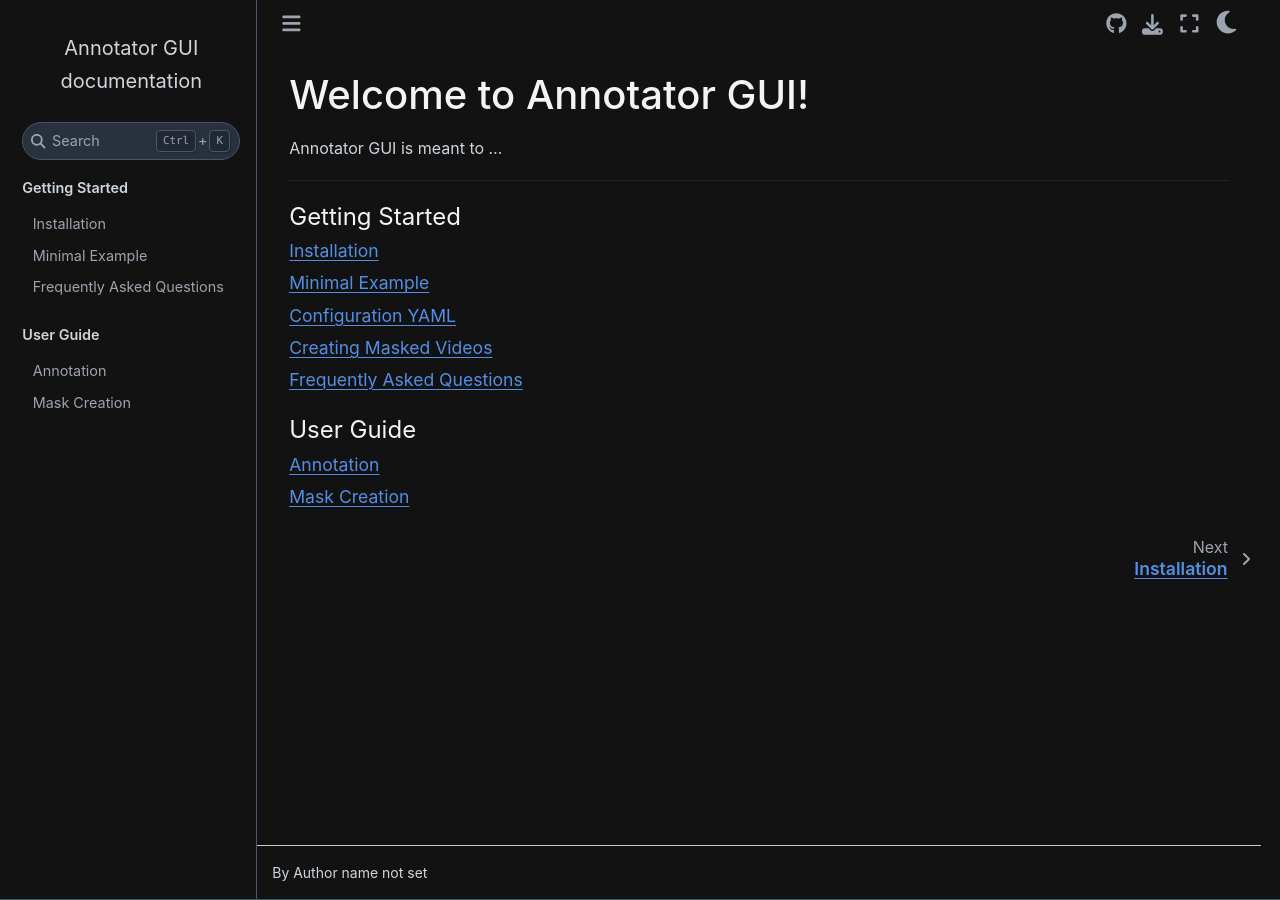
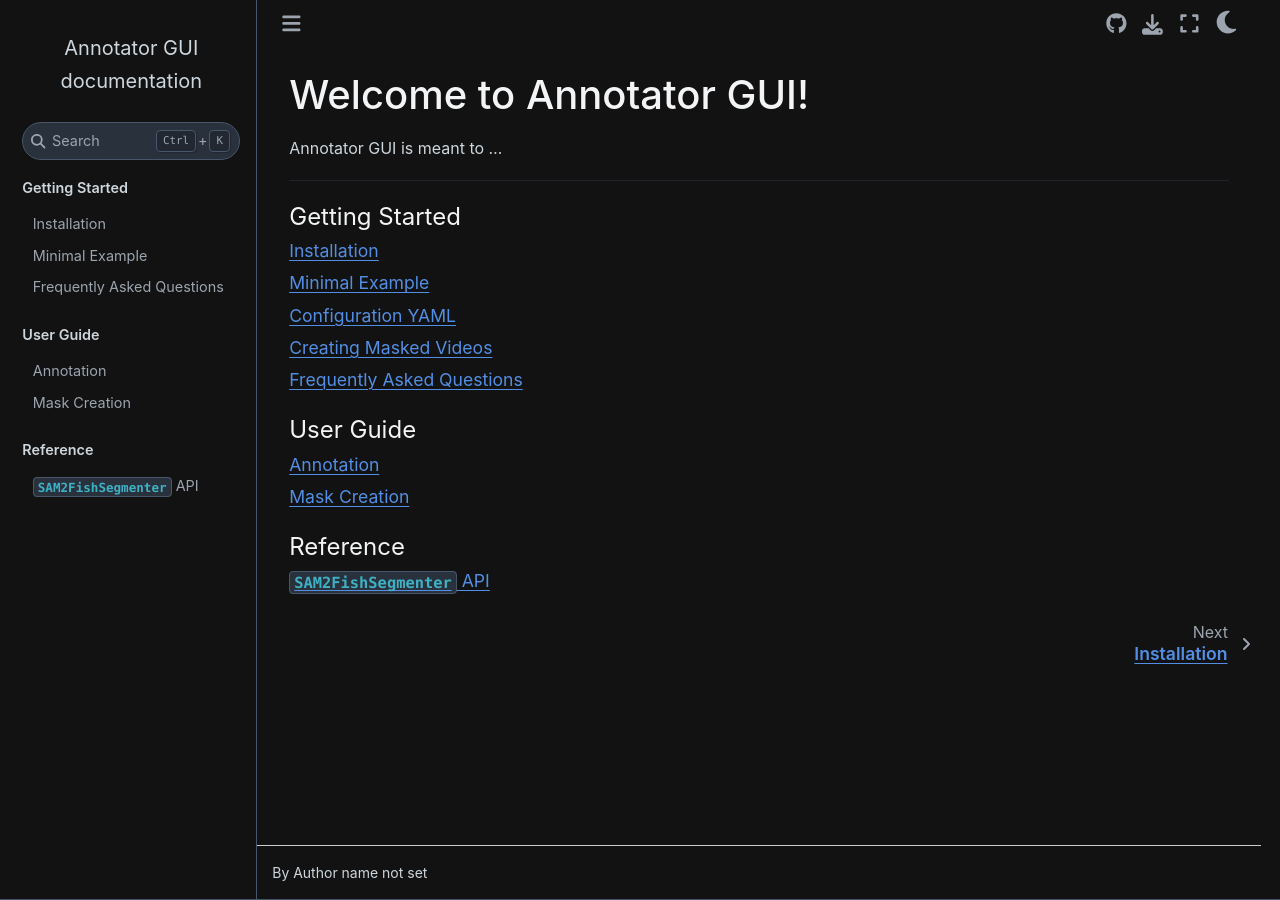
Before and after one commit to mad4octos/Annotator_GUI, a Sphinx documentation site: the page built from docs/source/index.md, in a window 1280 px wide. Built offline with Sphinx 7.4.7 and the Sphinx Book theme 1.1.4, drawn with Linux system fonts in a browser that asks for light colours.

Commit message:
add placeholder for SAM2FishSegmenter API

````diff
--- a/docs/source/index.md
+++ b/docs/source/index.md
@@ -22,3 +22,10 @@ getting_started/faq
 user_guide/annotation
 user_guide/mask_creation
 ```
+
+```{toctree}
+:maxdepth: 1
+:caption: Reference
+
+reference/sam2_fish_segmenter_api
+```
--- /dev/null
+++ b/docs/source/reference/sam2_fish_segmenter_api.md
@@ -0,0 +1,3 @@
+# `SAM2FishSegmenter` API
+
+Add API
````
